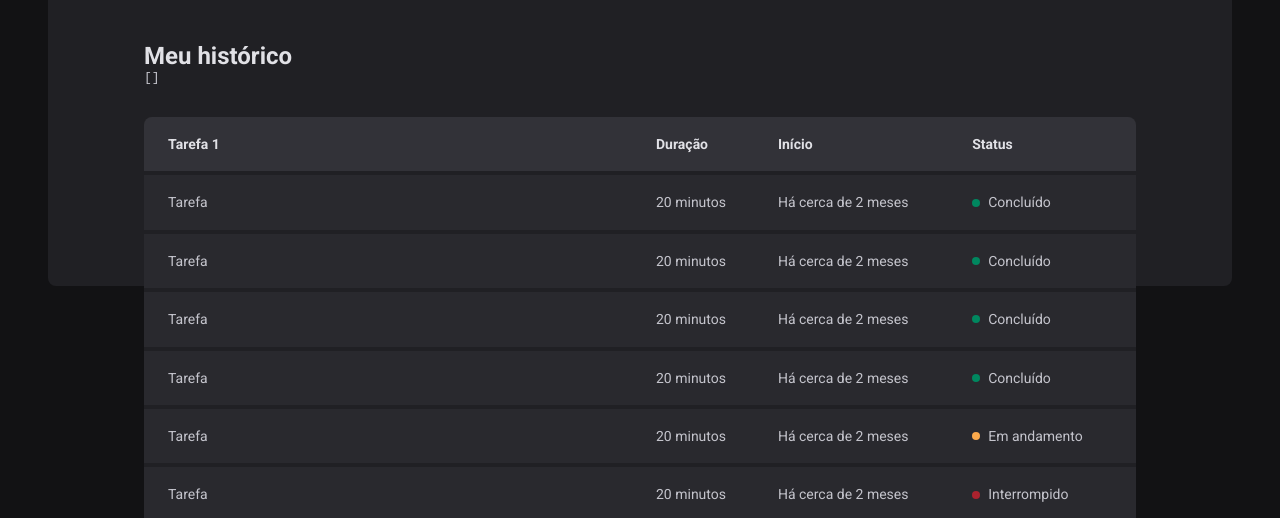
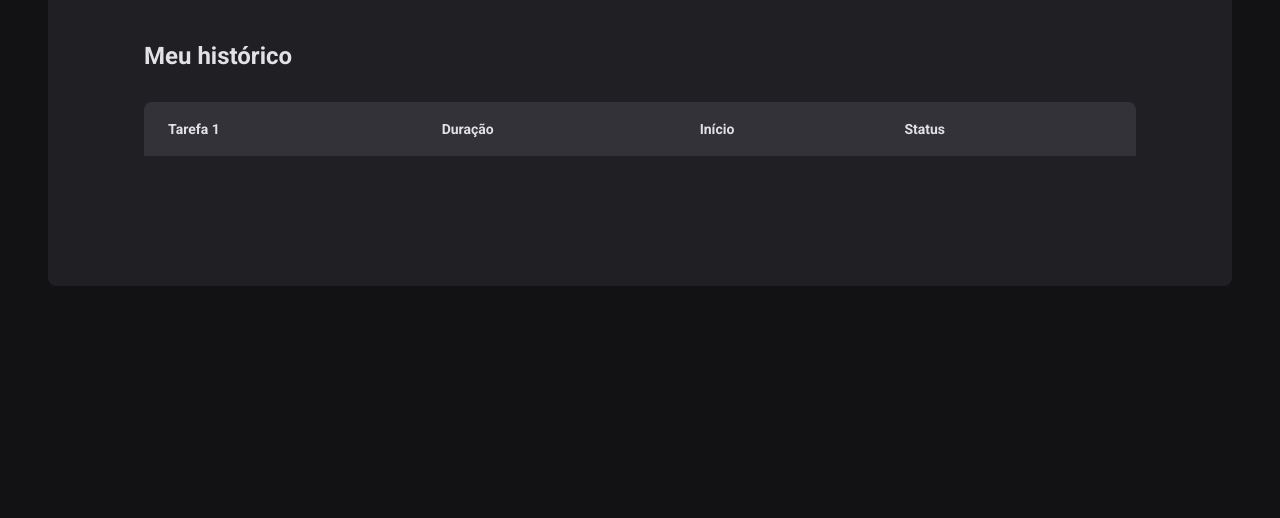
Before and after one commit to gufvr/ignite-timer, a React (Vite) app: page /history in a window 1280 px wide. Shown: the part 434-952 px from the top of the page. After the commit the page ends 800 px from the top, so only its background shows below. Built offline with nearby package versions, Linux system fonts and the light colour scheme.

Commit message:
history listing

```diff
--- a/src/pages/History/index.tsx
+++ b/src/pages/History/index.tsx
@@ -8,8 +8,6 @@
   return (
     <HistoryContainer>
       <h1>Meu histórico</h1>
-
-      <pre>{JSON.stringify(cycles, null, 2)}</pre>
 
       <HistoryList>
         <table>
@@ -22,54 +20,28 @@
             </tr>
           </thead>
           <tbody>
-            <tr>
-              <td>Tarefa</td>
-              <td>20 minutos</td>
-              <td>Há cerca de 2 meses</td>
-              <td>
-                <Status statusColor="green">Concluído</Status>
-              </td>
-            </tr>
-            <tr>
-              <td>Tarefa</td>
-              <td>20 minutos</td>
-              <td>Há cerca de 2 meses</td>
-              <td>
-                <Status statusColor="green">Concluído</Status>
-              </td>
-            </tr>
-            <tr>
-              <td>Tarefa</td>
-              <td>20 minutos</td>
-              <td>Há cerca de 2 meses</td>
-              <td>
-                <Status statusColor="green">Concluído</Status>
-              </td>
-            </tr>
-            <tr>
-              <td>Tarefa</td>
-              <td>20 minutos</td>
-              <td>Há cerca de 2 meses</td>
-              <td>
-                <Status statusColor="green">Concluído</Status>
-              </td>
-            </tr>
-            <tr>
-              <td>Tarefa</td>
-              <td>20 minutos</td>
-              <td>Há cerca de 2 meses</td>
-              <td>
-                <Status statusColor="yellow">Em andamento</Status>
-              </td>
-            </tr>
-            <tr>
-              <td>Tarefa</td>
-              <td>20 minutos</td>
-              <td>Há cerca de 2 meses</td>
-              <td>
-                <Status statusColor="red">Interrompido</Status>
-              </td>
-            </tr>
+            {cycles.map((cycle) => {
+              return (
+                <tr key={cycle.id}>
+                  <td>{cycle.task}</td>
+                  <td>{cycle.minutesAmount} minutos</td>
+                  <td>{cycle.startDate.toISOString()}</td>
+                  <td>
+                    {cycle.finishedDate && (
+                      <Status statusColor="green">Concluído</Status>
+                    )}
+
+                    {cycle.interruptedDate && (
+                      <Status statusColor="red">Interrompido</Status>
+                    )}
+
+                    {!cycle.finishedDate && !cycle.interruptedDate && (
+                      <Status statusColor="yellow">Em andamento</Status>
+                    )}
+                  </td>
+                </tr>
+              )
+            })}
           </tbody>
         </table>
       </HistoryList>
--- a/src/pages/Home/components/NewCycleForm/index.tsx
+++ b/src/pages/Home/components/NewCycleForm/index.tsx
@@ -21,7 +21,7 @@
       <datalist id="task-suggestions">
         <option value="Projeto 1" />
         <option value="Projeto 2" />
-        <option value="Projeto 1" />
+        <option value="Projeto 3" />
         <option value="Banana" />
       </datalist>
 
```
